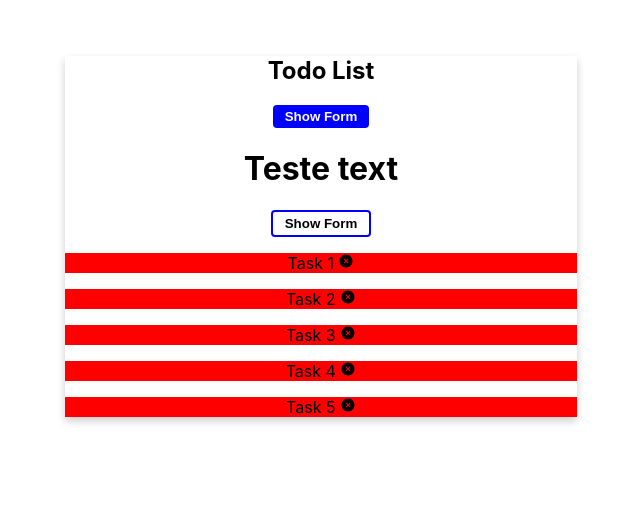
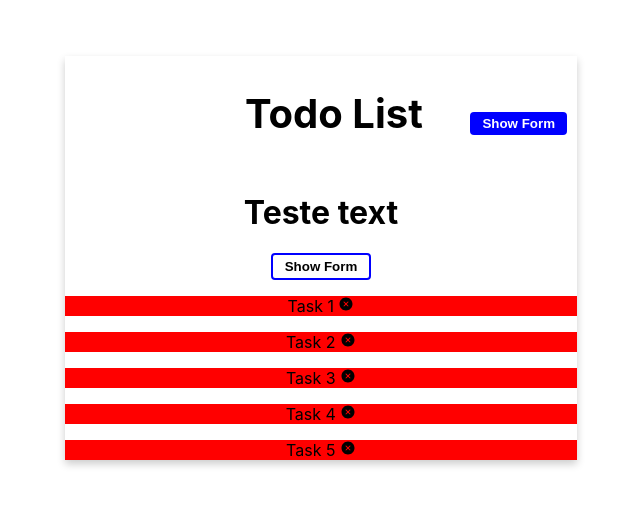
Before and after one commit to VarnerDamascenoJr/react-todo-list, a React (Create React App) app: page / in a window 1280 px wide. Shown: the part 104-610 px from the top of the page, without its empty margins (319-959 px from the left). Built offline with nearby package versions, Linux system fonts and the light colour scheme.

Commit message:
CSS for container and space

```diff
--- a/src/components/Header/styles.css
+++ b/src/components/Header/styles.css
@@ -0,0 +1,14 @@
+.container {
+    display: flex;
+    justify-content:space-between;
+    align-items: baseline;
+}
+
+.title {
+    margin-left: 180px;
+    font-size: 40px;
+}
+
+.space {
+    margin-right: 10px;
+}
```
